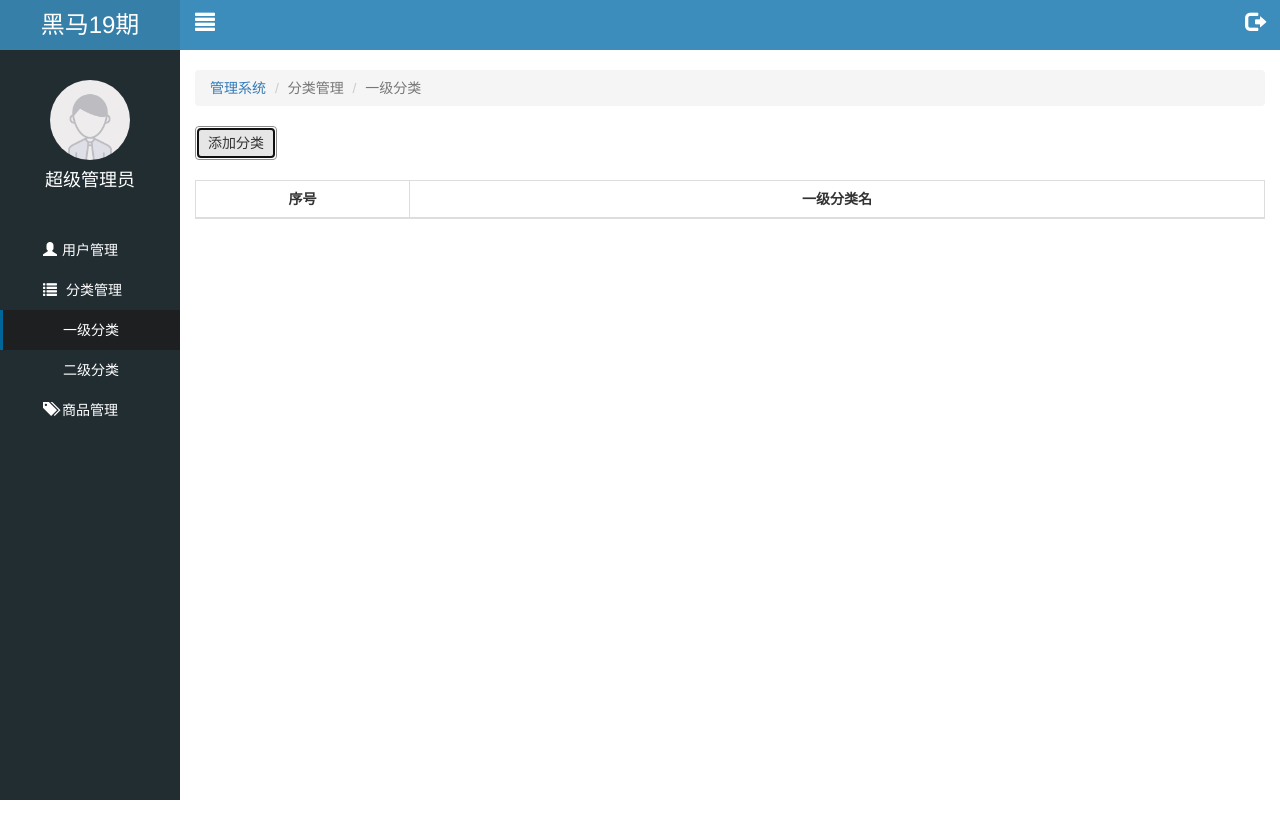
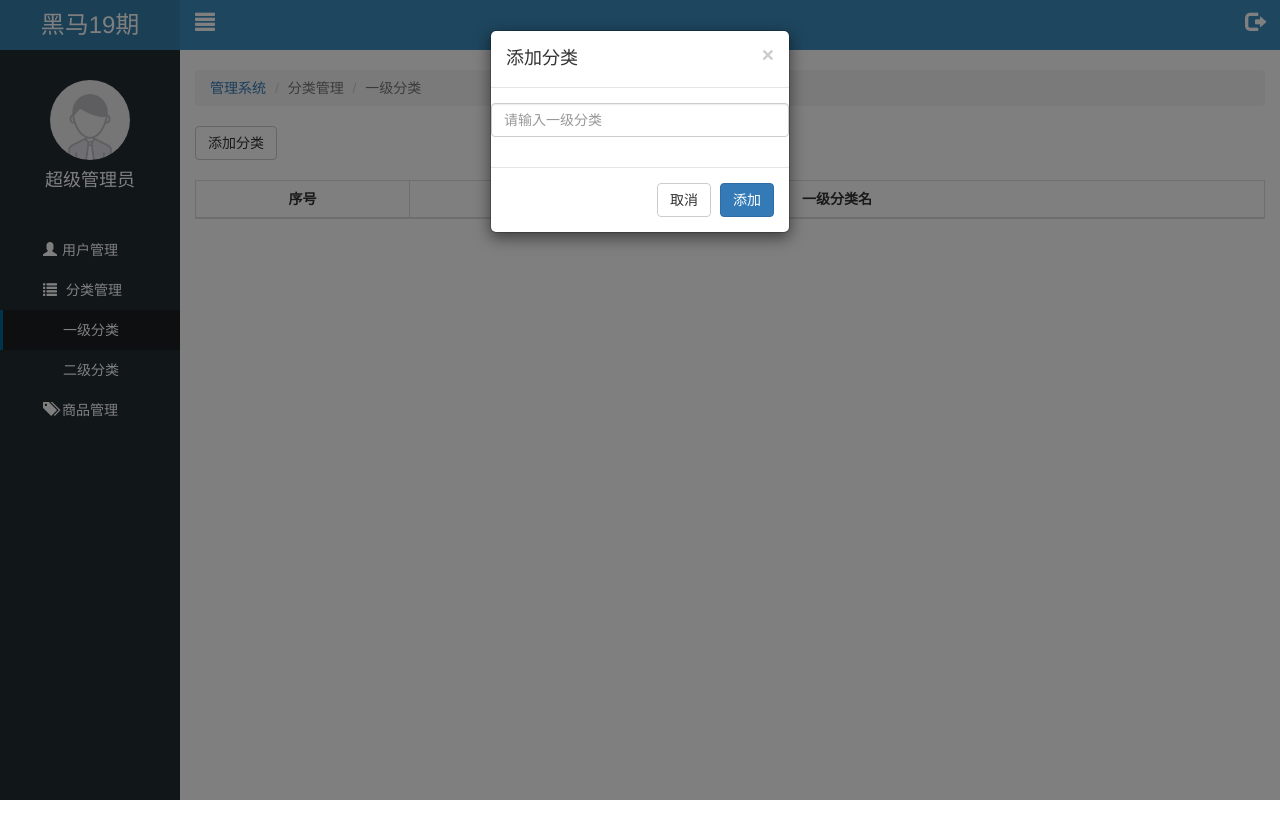
Before and after one commit to ReeceCan/qd_letao, a website: page public/back/first.html in a window 1280 px wide. Both pictures are taken after a click on the button "添加分类". Drawn offline with Linux system fonts and the light colour scheme; no server answers.

Commit message:
一级分类添加功能和表单校验功能完成

```diff
--- a/public/back/first.html
+++ b/public/back/first.html
@@ -5,6 +5,7 @@
   <meta name="viewport" content="width=device-width, initial-scale=1.0">
   <meta http-equiv="X-UA-Compatible" content="ie=edge">
   <link rel="stylesheet" href="./lib/bootstrap/css/bootstrap.css">
+  <link rel="stylesheet" href="./lib/bootstrap-validator/css/bootstrapValidator.css">
   <link rel="stylesheet" href="./lib/nprogress/nprogress.css">
   <link rel="stylesheet" href="./css/common.css">
   <title>Document</title>
@@ -65,7 +66,7 @@
       </ol>
 
       <div class="lt_content">
-        <button class="btn btn-default m_bt20">添加分类</button>
+        <button class="btn btn-default m_bt20" id="addCate">添加分类</button>
 
         <!-- 表格  -->
         <table class="table table-bordered table-hover">
@@ -88,6 +89,30 @@
 
     </div>
   </div>
+
+  <!-- 点击添加分类时显示的模态框   -->
+  <div class="modal fade" tabindex="-1" id="addCateModal">
+      <div class="modal-dialog  modal-sm">
+        <div class="modal-content">
+          <form class="form-horizontal" id="form">
+            <div class="modal-header">
+              <button type="button" class="close" data-dismiss="modal"><span>&times;</span></button>
+              <h4 class="modal-title">添加分类</h4>
+            </div>
+            <div class="modal-body">
+              <!-- 在bootstrap中,表单的每一行外层都必须套一个form-group -->
+                <div class="form-group">
+                  <input type="text" name="categoryName" class="form-control" placeholder="请输入一级分类">
+                </div>
+            </div>
+            <div class="modal-footer">
+              <button type="button" class="btn btn-default" data-dismiss="modal">取消</button>
+              <button type="submit" class="btn btn-primary" id="btnAddCate">添加</button>
+            </div>
+          </form>
+        </div>
+      </div>
+    </div>
 
 
 
@@ -131,6 +156,8 @@
 
   <script src="./lib/jquery/jquery.js"></script>
   <script src="./lib/bootstrap/js/bootstrap.js"></script>
+  <!-- 引入表单校验插件   -->
+  <script src="./lib/bootstrap-validator/js/bootstrapValidator.js"></script>
   <script src="./lib/nprogress/nprogress.js"></script>
   <!-- 引入模板引擎插件  -->
   <script src="./lib/artTemplate/template-web.js"></script>
--- a/public/back/js/first.js
+++ b/public/back/js/first.js
@@ -52,6 +52,68 @@ $(function () {
     });
   }
 
+  // 添加分类功能
+
+  // 思路  :
+
+  // 1.  引入模态框  点击按钮显示模态框 .
+  // 2.  表单验证功能
+
+  $('#addCate').click(function () {
+     $('#addCateModal').modal('show');
+  });
+
+  // 通过表单校验插件实现表单的校验
+  //初始化表单校验插件
+  $('#form').bootstrapValidator({
+    // 配置图标
+    feedbackIcons: {
+      valid: 'glyphicon glyphicon-ok',  //校验成功
+      invalid: 'glyphicon glyphicon-remove', //校验失败
+      validating: 'glyphicon glyphicon-refresh' // 校验中
+    },
+
+    // 指定校验字段
+    fields: {
+      //配置校验规则,校验name非空
+      categoryName: {
+        validators: {
+          //不能为空
+          notEmpty: {
+            message: '请输入一级分类名称'
+          },
+        }
+      },
+    }
+
+  });
+
+  // 注册表单校验成功事件  校验成功后,发送ajax请求给后台,添加数据并渲染到页面上
+  $('#form').on('success.form.bv',function (e) {
+    // 阻止默认跳转行为
+     e.preventDefault();
+
+    //  发送ajax请求 ,添加1级分类,并返回数据渲染到页面上
+    $.ajax({
+      type: "post",
+      url: "/category/addTopCategory",
+      data: $('#form').serialize(),
+      dataType: "json",
+      success: function (info) {
+        //  console.log(info);
+         if(info.success) {
+          //  关闭模态框
+          $('#addCateModal').modal('hide');
+
+          // 重新渲染第一页面
+          currentPage = 1;
+          render();
+          // 表单内容和校验状态都要重置   resetForm传true才能将内容和状态全部重置
+          $('#form').data('bootstrapValidator').resetForm(true);
+         }
+      }
+    })
+  })
 
 
 })
```
